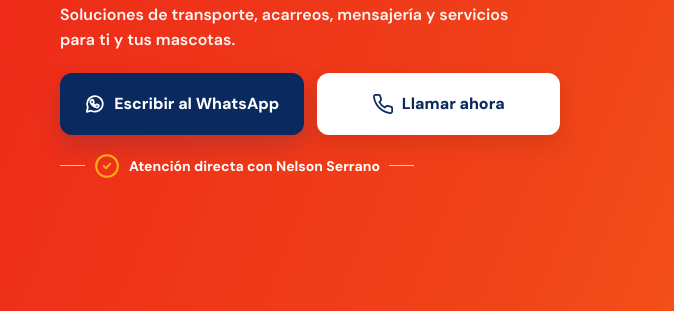
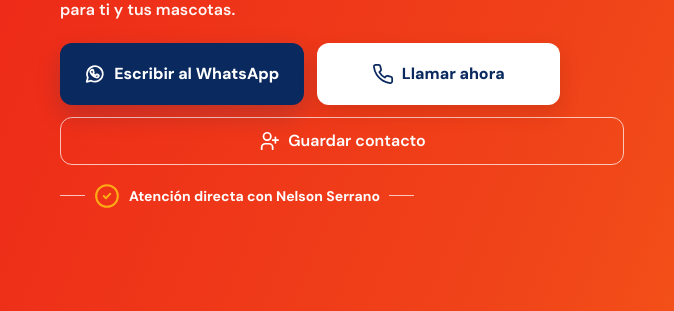
Before and after one commit to Webloom24/cali-xpress, a plain HTML site: page index.html in a window 1280 px wide. Shown: the part 427-738 px from the top of the page, 0-674 px from the left. Drawn offline with nearby package versions, Linux system fonts and the light colour scheme; a web font is replaced by a local one.

Commit message:
Add Cali Xpress contact card download

```diff
--- a/index.html
+++ b/index.html
@@ -40,6 +40,11 @@
         <path
           d="M22 16.9v3a2 2 0 0 1-2.2 2 19.8 19.8 0 0 1-8.6-3.1 19.4 19.4 0 0 1-6-6A19.8 19.8 0 0 1 2.1 4.2 2 2 0 0 1 4.1 2h3a2 2 0 0 1 2 1.7c.1 1 .4 2 .7 2.9a2 2 0 0 1-.5 2.1L8 9.9a16 16 0 0 0 6 6l1.2-1.3a2 2 0 0 1 2.1-.5c.9.3 1.9.6 2.9.7a2 2 0 0 1 1.8 2.1Z"
         />
+      </symbol>
+      <symbol id="icon-contact-add" viewBox="0 0 24 24">
+        <path d="M16 21v-2a4 4 0 0 0-4-4H8a4 4 0 0 0-4 4v2" />
+        <circle cx="10" cy="7" r="4" />
+        <path d="M19 8v6m3-3h-6" />
       </symbol>
       <symbol id="icon-check" viewBox="0 0 24 24">
         <path d="m9 12 2 2 4-4" />
@@ -127,6 +132,16 @@
                 >Llamar ahora</a
               >
             </div>
+            <a
+              class="btn-contacto"
+              href="calixpress.vcf"
+              download="Cali-Xpress.vcf"
+            >
+              <svg class="icon" aria-hidden="true">
+                <use href="#icon-contact-add" />
+              </svg>
+              Guardar contacto
+            </a>
             <p class="trust-note">
               <svg class="icon" aria-hidden="true">
                 <use href="#icon-check" /></svg
--- a/style.css
+++ b/style.css
@@ -193,6 +193,30 @@ svg {
 .hero-actions .button {
   min-width: 0;
   flex: 1 1 0;
+}
+.btn-contacto {
+  display: flex;
+  align-items: center;
+  justify-content: center;
+  gap: 8px;
+  width: 100%;
+  min-height: 44px;
+  margin-top: 12px;
+  padding: 12px 16px;
+  border: 1.5px solid rgba(255, 255, 255, 0.7);
+  border-radius: 12px;
+  color: #fff;
+  background: transparent;
+  font: inherit;
+  font-weight: 600;
+  text-decoration: none;
+  transition: background-color 0.18s ease;
+}
+.btn-contacto:hover,
+.btn-contacto:focus-visible {
+  background: rgba(255, 255, 255, 0.15);
+  outline: 2px solid #fff;
+  outline-offset: 2px;
 }
 .button {
   display: inline-flex;
@@ -886,6 +910,10 @@ svg {
   .hero-actions {
     max-width: 31.25rem;
   }
+  .btn-contacto {
+    width: auto;
+    align-self: flex-start;
+  }
   .hero-actions .button {
     min-height: 3.875rem;
     font-size: 1rem;
```
Also changed, not shown: 1 other file.
